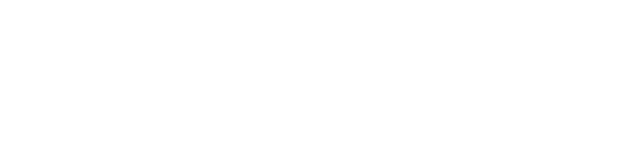
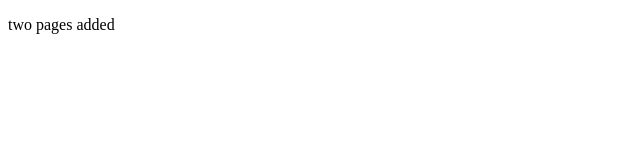
Before and after one commit to Margo3242/origin, a plain HTML site: page index.html in a window 1280 px wide. Shown: the whole page, without its empty margins (0-640 px from the left). Drawn offline with Linux system fonts and the light colour scheme.

Commit message:
two pages added

```diff
--- a/index.html
+++ b/index.html
@@ -6,6 +6,6 @@
     <title>Document</title>
 </head>
 <body>
-
+    <p>two pages added</p>
 </body>
 </html>
```
